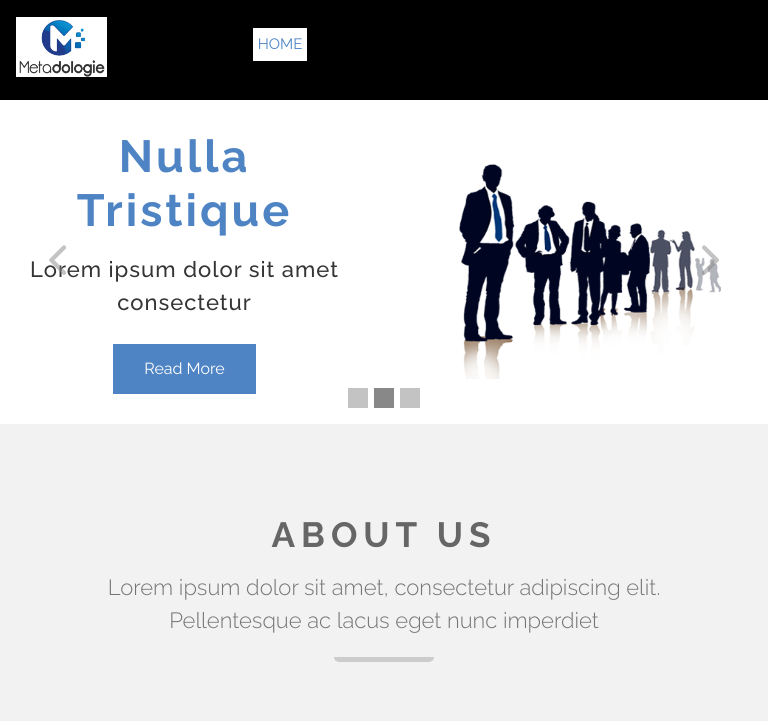
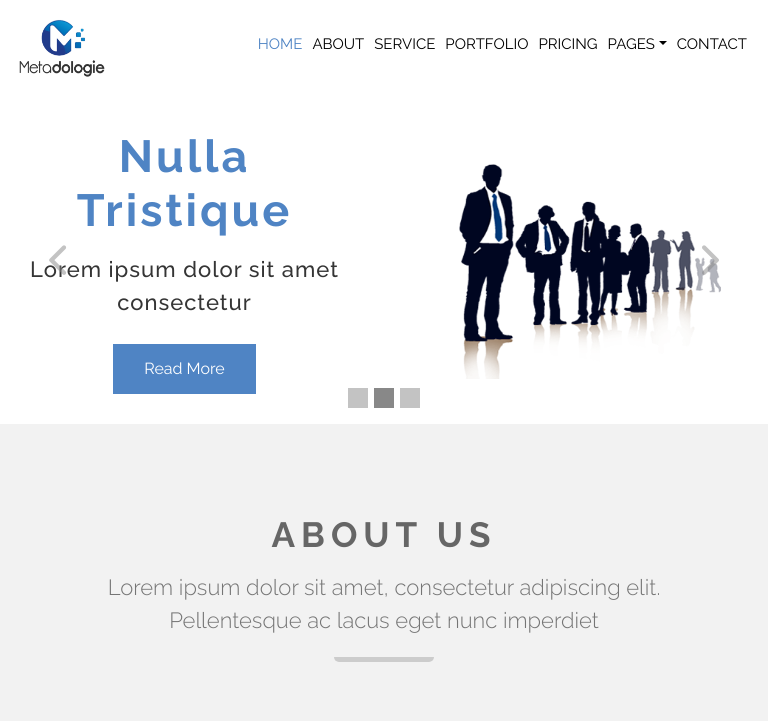
Before and after one commit to RahulYadav1011/metadologe, a plain HTML site: page index.html in a window 768 px wide. Shown: the top 721 px of the page. Drawn offline with Linux system fonts and the light colour scheme.

Commit message:
Update style.css
Signed-off-by: Rahul Yadav <52218278+RahulYadav1011@users.noreply.github.com>

```diff
--- a/css/style.css
+++ b/css/style.css
@@ -122,7 +122,7 @@ h6 {
 #nav .nav-link:hover,
 #nav .nav-link.active {
 /*     color: #ffffff; */
-    color:black;
+    color: black;
 }
 
 #nav .nav-link:hover,
@@ -143,7 +143,7 @@ h6 {
     #nav,
     #nav .navbar {
 /*         background: rgba(0, 0, 0, 1) !important; */
-        Background :black;
+        Background :white;
     }
 
     #nav a.nav-link {
@@ -157,7 +157,7 @@ h6 {
     #nav,
     #nav .navbar {
 /*         background: rgba(0, 0, 0, 1) !important; */
-        Background :black;
+        Background :white;
     }
 
     #nav a.nav-link {
```
